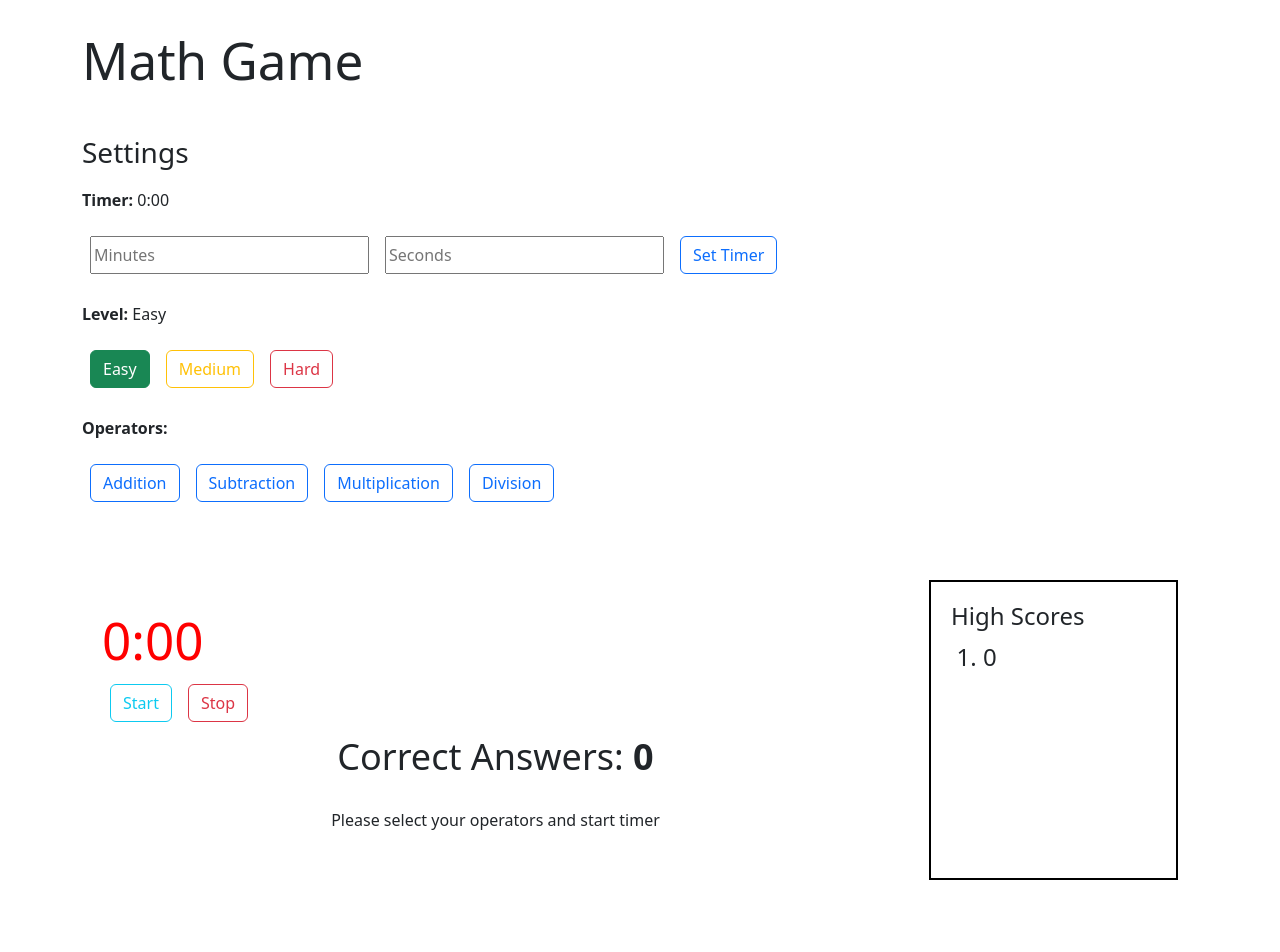
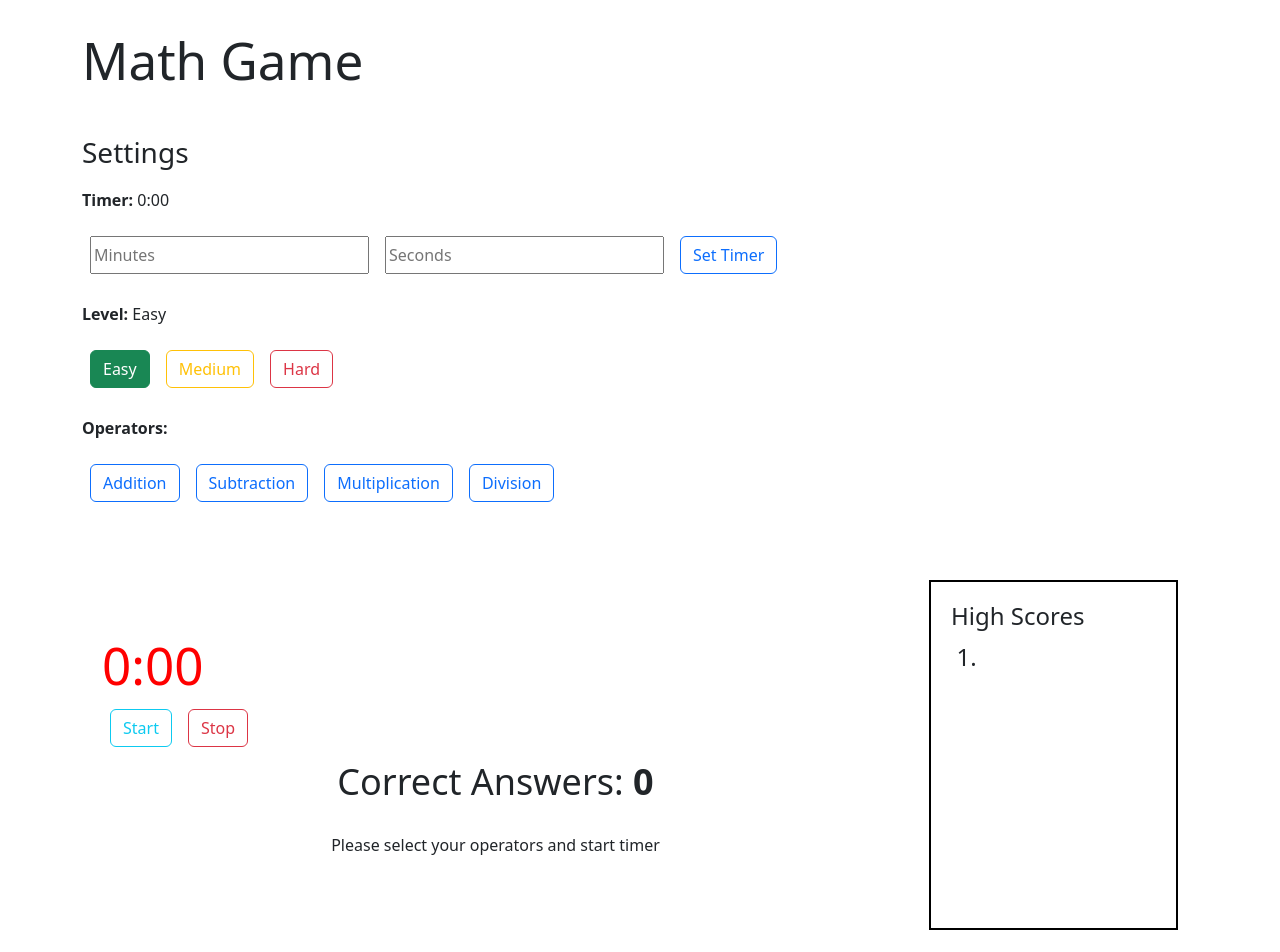
Before and after one commit to BriGuy520/math-game, a React (Vite) app: page / in a window 1280 px wide. Shown: the top 952 px of the page. Before the commit the page ends 912 px from the top, so only its background shows below. Built offline with nearby package versions, Linux system fonts and the light colour scheme.

Commit message:
fixed an issue with the high score functionality

```diff
--- a/src/App.css
+++ b/src/App.css
@@ -47,7 +47,7 @@
 .scores-container {
   border: 2px solid #000;
   padding: 20px;
-  min-height: 300px;
+  min-height: 350px;
   width: 30%;
 }
 
--- a/src/components/Game.tsx
+++ b/src/components/Game.tsx
@@ -23,7 +23,7 @@ const Game = ({startTimer, operators, level, timeLeft, startGame, stopGame}: Gam
   const [operator, setOperator] = React.useState<string>(operators[Math.floor(Math.random() * operators.length)]);
 
   const [guess, setGuess] = React.useState<string>("");
-  const [correct, setCorrect] = React.useState<number>(0);
+  const [correct, setCorrect] = React.useState<number>();
   const [highScores, setHighScores] = React.useState<number[]>([]);
 
   if(operator == "Division" && secondValue == 0){
```
